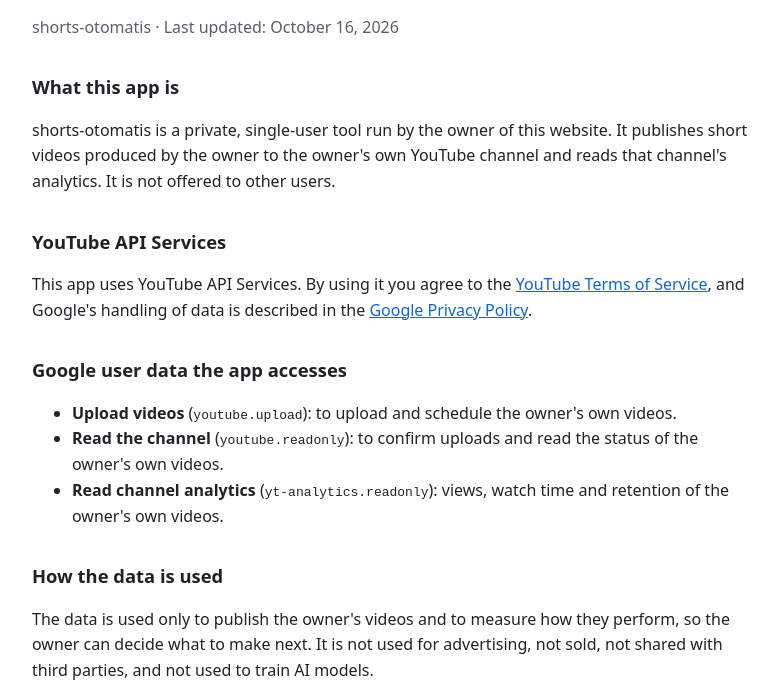
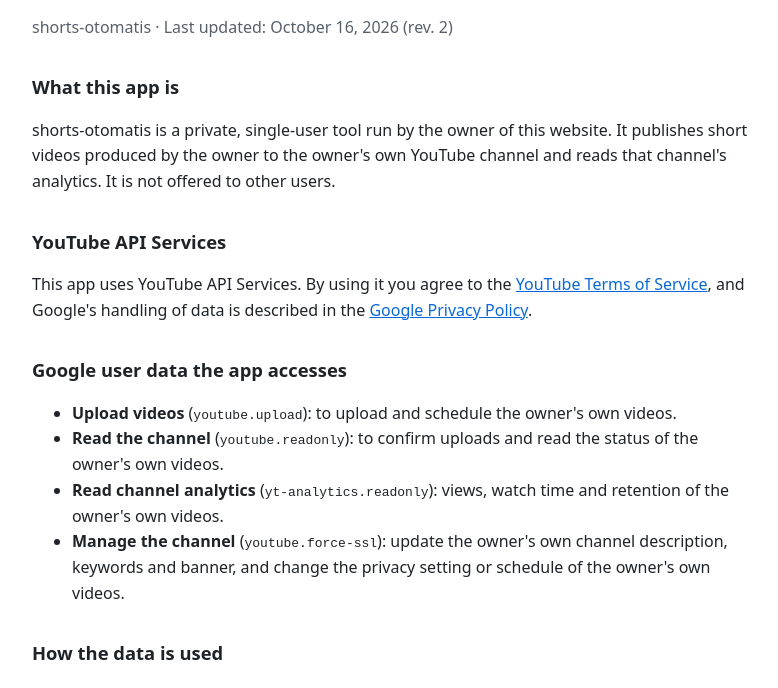
Before and after one commit to zulfahriansyahh-ui/shorts-otomatis, a plain HTML site: page privacy.html in a window 1280 px wide. Shown: the part 87-775 px from the top of the page, without its empty margins (248-1026 px from the left). Drawn offline with Linux system fonts and the light colour scheme.

Commit message:
Privacy: sebutkan izin kelola kanal (youtube.force-ssl)

```diff
--- a/privacy.html
+++ b/privacy.html
@@ -12,7 +12,7 @@
 </head>
 <body>
 <h1>Privacy Policy</h1>
-<p class="muted">shorts-otomatis · Last updated: October 16, 2026</p>
+<p class="muted">shorts-otomatis · Last updated: October 16, 2026 (rev. 2)</p>
 
 <h2>What this app is</h2>
 <p>shorts-otomatis is a private, single-user tool run by the owner of this website. It publishes short videos produced by
@@ -28,6 +28,8 @@
   <li><strong>Upload videos</strong> (<code>youtube.upload</code>): to upload and schedule the owner's own videos.</li>
   <li><strong>Read the channel</strong> (<code>youtube.readonly</code>): to confirm uploads and read the status of the owner's own videos.</li>
   <li><strong>Read channel analytics</strong> (<code>yt-analytics.readonly</code>): views, watch time and retention of the owner's own videos.</li>
+  <li><strong>Manage the channel</strong> (<code>youtube.force-ssl</code>): update the owner's own channel description, keywords and banner,
+  and change the privacy setting or schedule of the owner's own videos.</li>
 </ul>
 
 <h2>How the data is used</h2>
```
